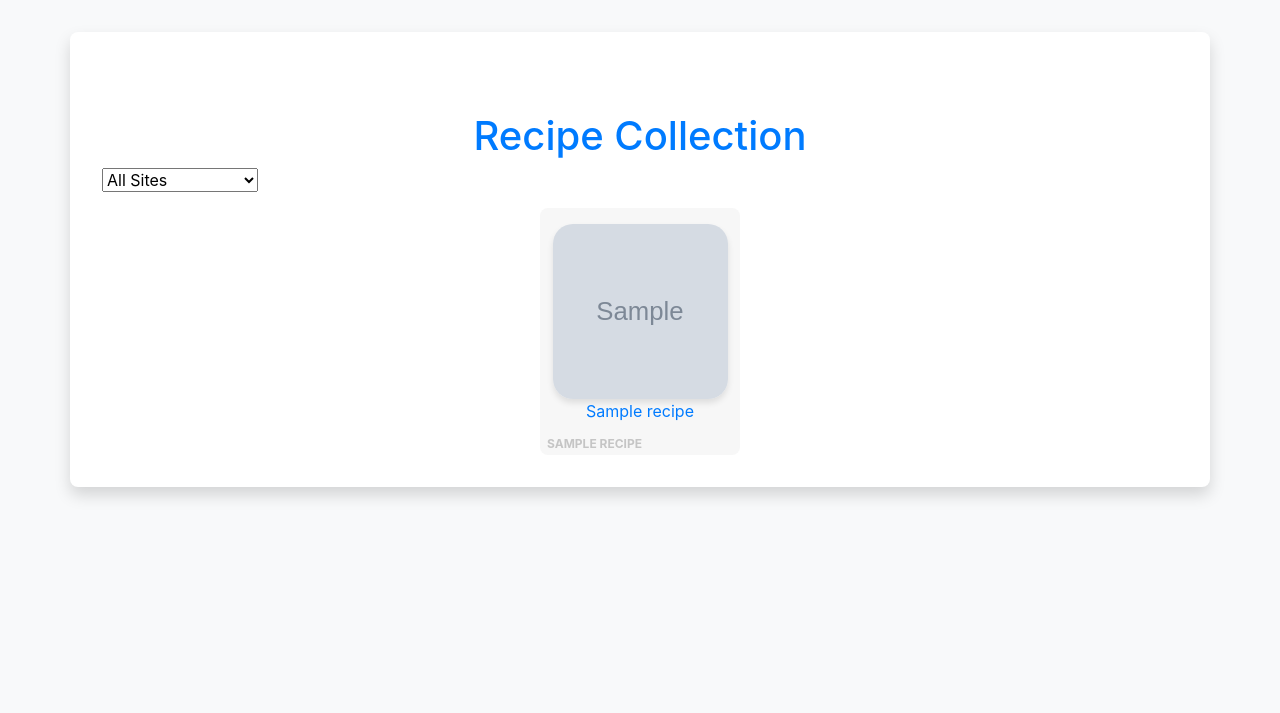
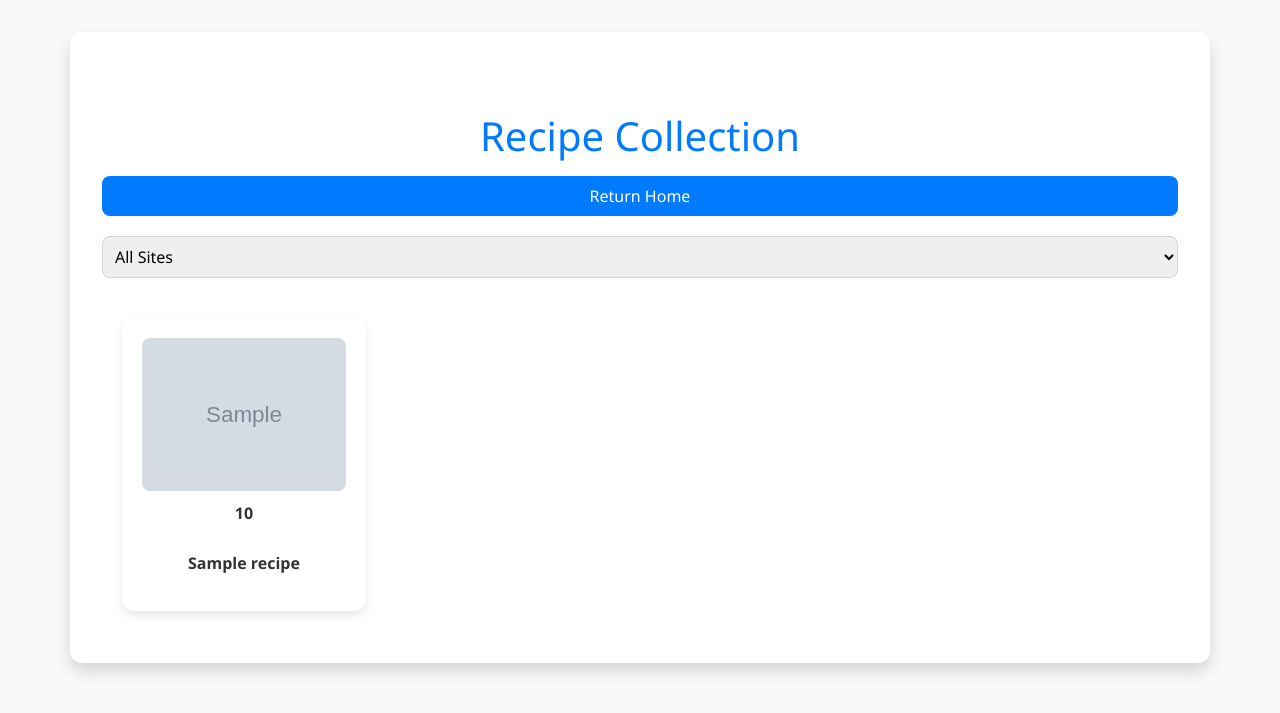
Before and after one commit to jknndy/spatula, a Flask app: template templates/recipes.html in a window 1280 px wide. Shown: the top 713 px of the page. Run offline with Flask 3, Linux system fonts and the light colour scheme; the template is opened without the code that fills it: most values are stand-ins (such as "Sample title", 1, 10 or a date in 2020); grey boxes marked "Sample" are stand-in pictures; some libraries are stand-ins or nearby versions.

Commit message:
refactor

```diff
--- a/app.py
+++ b/app.py
@@ -1,7 +1,8 @@
 from flask import Flask, request, render_template, make_response
-import os
+from pathlib import Path
 from utils.processing import process_input
 from utils.ui import browse_recipes, get_recipe_by_filename
+import os
 
 app = Flask(__name__)
 
@@ -15,7 +16,8 @@ def process():
     input_value = request.form.get('input_value')
     if input_value:
         try:
-            if os.path.isfile(input_value) or input_value.startswith("http"):
+            input_path = Path(input_value)
+            if input_path.is_file() or input_value.startswith("http"):
                 process_input(input_value)
                 message = "Processing completed successfully."
             else:
@@ -31,7 +33,7 @@ def process():
 def recipes():
     recipes_list = browse_recipes()
     if not recipes_list:
-        recipes_list = [{'title': 'No recipes found', 'picture': '', 'site_name': ''}]
+        recipes_list = [{'title': 'No recipes found', 'picture': 'https://via.placeholder.com/150', 'site_name': ''}]
     site_names = sorted(set(recipe['site_name'] for recipe in recipes_list if recipe.get('site_name')))
     return render_template('recipes.html', recipes=recipes_list, site_names=site_names)
 
@@ -45,4 +47,4 @@ def recipe_detail(filename):
         return response
 
 if __name__ == '__main__':
-    app.run(debug=True)
+    app.run(debug=os.environ.get('FLASK_DEBUG', False))
--- a/templates/recipes.html
+++ b/templates/recipes.html
@@ -9,66 +9,102 @@
         body {
             background-color: #f8f9fa;
             color: #333;
+            font-family: 'Segoe UI', Tahoma, Geneva, Verdana, sans-serif;
         }
         .container {
             background-color: #fff;
             padding: 2rem;
-            border-radius: 8px;
-            box-shadow: 01 6px 10px rgba(0, 0, 0, 0.1);
+            border-radius: 12px;
+            box-shadow: 0 8px 20px rgba(0, 0, 0, 0.15);
             margin-top: 2rem;
+            margin-bottom: 2rem;
         }
         .grid {
-            display: flex;
-            flex-wrap: wrap;
-            justify-content: center;
+            display: grid;
+            grid-template-columns: repeat(auto-fill, minmax(200px, 1fr));
             gap: 20px;
+            padding: 20px;
         }
         .grid-item {
-            flex: 1 0 200px;
             display: flex;
             flex-direction: column;
             align-items: center;
-            background-color: #f7f7f7;
-            padding: 1rem;
-            border-radius: 8px;
-            max-width: 200px;
-            position: relative;
+            background-color: #fff;
+            padding: 20px;
+            border-radius: 12px;
+            box-shadow: 0 4px 8px rgba(0, 0, 0, 0.1);
+            transition: all 0.3s ease-in-out;
+            cursor: pointer;
+        }
+        .grid-item:hover {
+            transform: translateY(-5px);
+            box-shadow: 0 12px 24px rgba(0, 0, 0, 0.2);
         }
         .grid-item img {
-            width: 175px;
-            height: 175px;
+            width: 100%;
+            height: auto;
             object-fit: cover;
-            border-radius: 20px;
-            box-shadow: 0 4px 6px rgba(0, 0, 0, 0.1);
+            border-radius: 8px;
+        }
+        .grid-item p {
+            margin-top: 10px;
+            font-weight: bold;
+            color: #333;
+            text-align: center;
+        }
+        .total-time {
+            margin-top: -5px;
+            font-size: 0.85em;
+            color: #666;
         }
         .site-name {
             font-size: 0.75rem;
             font-weight: bold;
+            color: #007bff;
+            background-color: rgba(255,255,255,0.9);
+            border-radius: 5px;
+            padding: 3px 6px;
+            position: absolute;
+            bottom: 20px;
+            left: 50%;
+            transform: translateX(-50%);
             text-transform: uppercase;
-            opacity: 0.25;
-            position: absolute;
-            bottom: -16px;
-            left: 2px;
-            padding: 2px 5px;
+            box-shadow: 0 2px 4px rgba(0, 0, 0, 0.1);
+            display: none; /* Hide the always-visible category name */
+        }
+        .grid-item:hover .site-name {
+            display: block; /* Only show on hover */
         }
         h1 {
             text-align: center;
             color: #007bff;
+            margin-bottom: 1rem;
         }
-        .btn-container {
-            display: flex;
-            justify-content: center;
-            gap: 20px;
-            margin-top: 2rem;
+        #siteFilter {
+            display: block;
+            width: 100%;
+            padding: 0.5rem;
+            margin-bottom: 20px;
+            border-radius: 8px;
+            border: 1px solid #ced4da;
         }
-        .btn {
-            width: auto;
+        .back-home {
+            display: block;
+            width: 100%;
+            padding: 0.5rem;
+            text-align: center;
+            margin-bottom: 20px;
+            border-radius: 8px;
+            background-color: #007bff;
+            color: #ffffff;
+            text-decoration: none;
         }
     </style>
 </head>
 <body>
     <div class="container shadow">
         <h1 class="mt-5">Recipe Collection</h1>
+        <a href="/" class="back-home">Return Home</a>
         <select id="siteFilter" onchange="filterRecipes()">
             <option value="">All Sites</option>
             {% for site_name in site_names %}
@@ -78,13 +114,14 @@
 
         <div class="grid mt-3" id="recipeGrid">
             {% for recipe in recipes %}
-            <div class="grid-item" data-site-name="{{ recipe.site_name }}">
+            <div class="grid-item" data-site-name="{{ recipe.site_name }}" onclick="window.location.href='/recipe/{{ recipe.title | replace(' ', '_') | safe }}'">
                 {% if recipe.picture %}
                     <img src="{{ recipe.picture }}" alt="{{ recipe.title }}">
                 {% else %}
                     <img src="https://via.placeholder.com/200" alt="Placeholder">
                 {% endif %}
-                <p><a href="/recipe/{{ recipe.title | replace(" ", "_") }}">{{ recipe.title }}</a></p>
+                <p>{{ recipe.duration }}</p>
+                <p>{{ recipe.title }}</p>
                 <p class="site-name">{{ recipe.site_name }}</p>
             </div>
             {% endfor %}
--- a/utils/scraping.py
+++ b/utils/scraping.py
@@ -1,12 +1,13 @@
+from typing import Dict, Optional, Callable
 from recipe_scrapers import scrape_me
 
-def safe_access(callable_attr):
+def safe_access(callable_attr: Callable[[], str]) -> Optional[str]:
     try:
         return callable_attr()
     except Exception:
         return None
 
-def scrape_recipe(url):
+def scrape_recipe(url: str) -> Dict[str, Optional[str]]:
     try:
         scraper = scrape_me(url)
         return {
```
Also changed, not shown: main.py (+28 -22 lines), utils/config.py (+7 -7 lines), utils/processing.py (+24 -20 lines), utils/storage.py (+12 -11 lines), utils/ui.py (+22 -23 lines).
